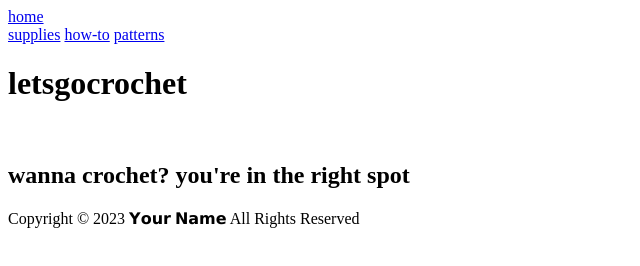
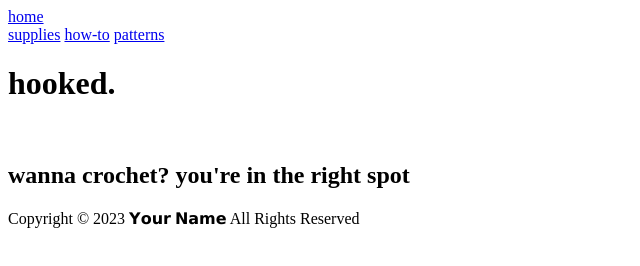
Before and after one commit to npz-web/microsite-homepage-oliviahnsn, a plain HTML site: page index.html in a window 1280 px wide. Shown: the whole page, without its empty margins (0-640 px from the left). Drawn offline with Linux system fonts and the light colour scheme.

Commit message:
updates header text

```diff
--- a/index.html
+++ b/index.html
@@ -18,7 +18,7 @@
             </nav>
         </header>
         <main>
-            <h1>letsgocrochet</h1>
+            <h1>hooked.</h1>
             <img alt="" src=""/>
             <h2>wanna crochet? you're in the right spot</h2>
         </main>
```
